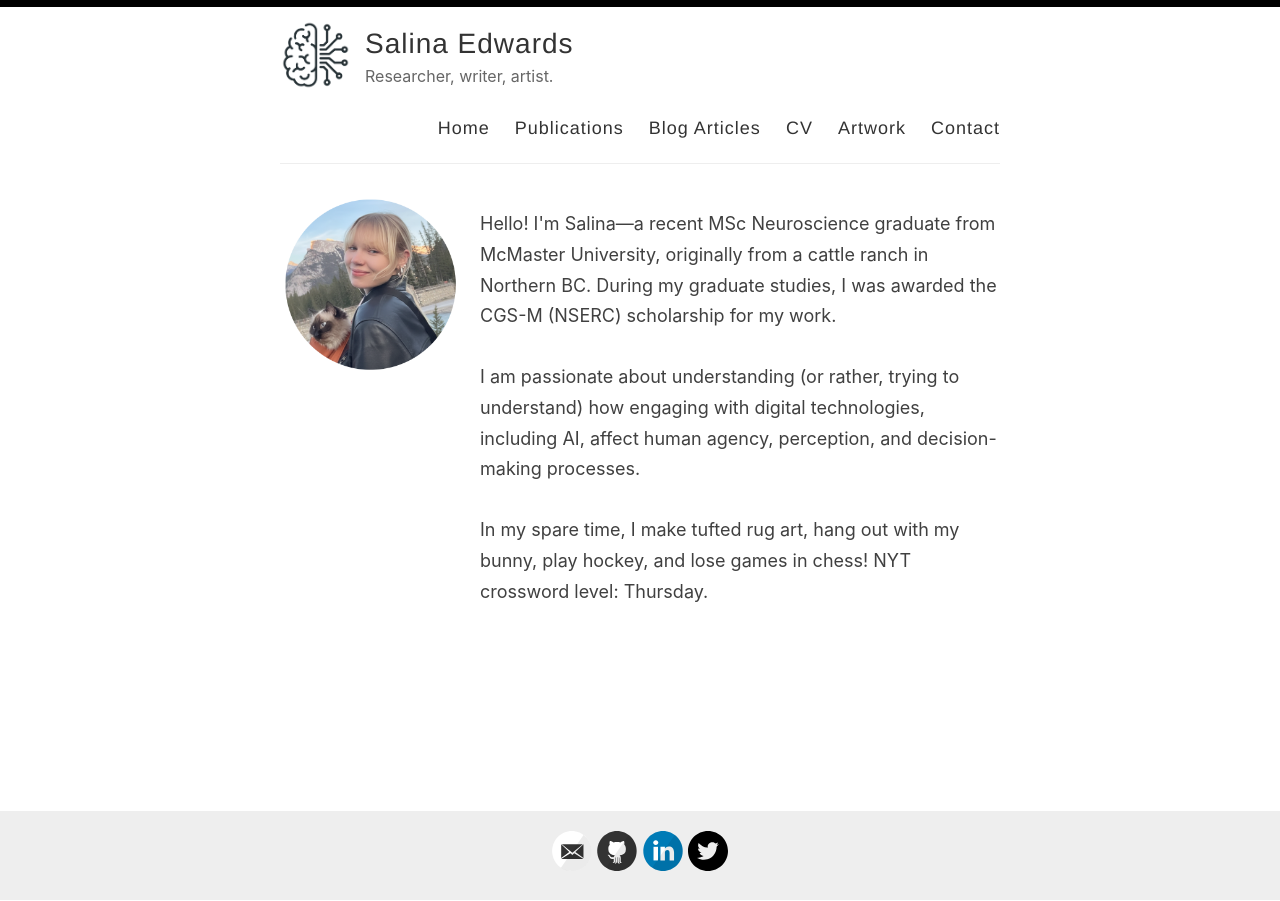
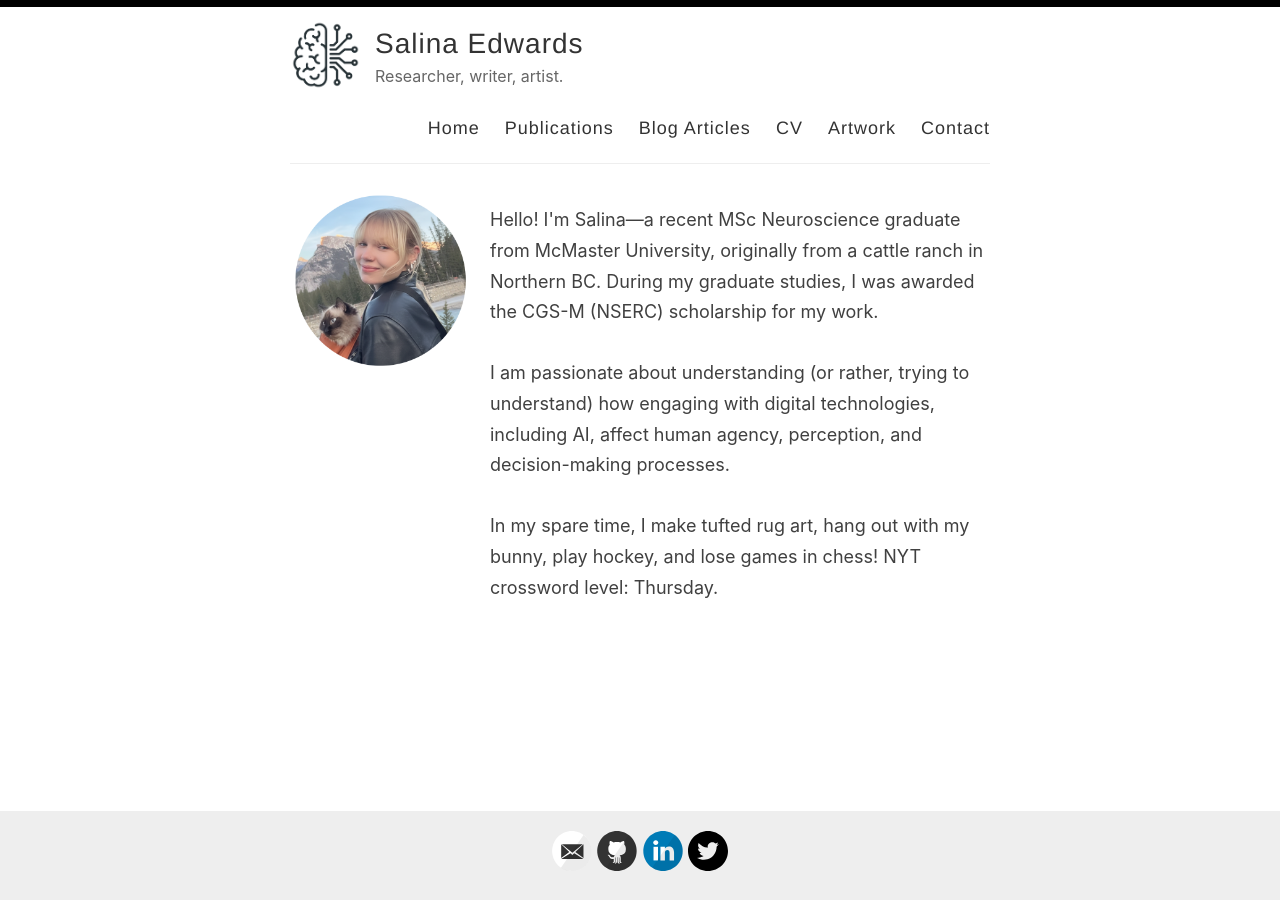
Before and after one commit to salinaedwards/salinaedwards.github.io, a Jekyll site: the page built from index.html, in a window 1280 px wide. Built offline with Jekyll 4.4.1, drawn with Linux system fonts in a browser that asks for light colours; the list of posts is cut into pages by our own code.

Commit message:
Update style.scss

```diff
--- a/assets/style.scss
+++ b/assets/style.scss
@@ -33,7 +33,7 @@
 .container {
   margin: 0 auto;
   max-width: 740px;
-  padding: 0 10px;
+  padding: 0 20px;
   width: 100%;
 }
 
@@ -53,7 +53,7 @@
 }
 
 h1 {
-  font-size: 30px;
+  font-size: 26px;
   a {
     color: inherit;
   }
```
